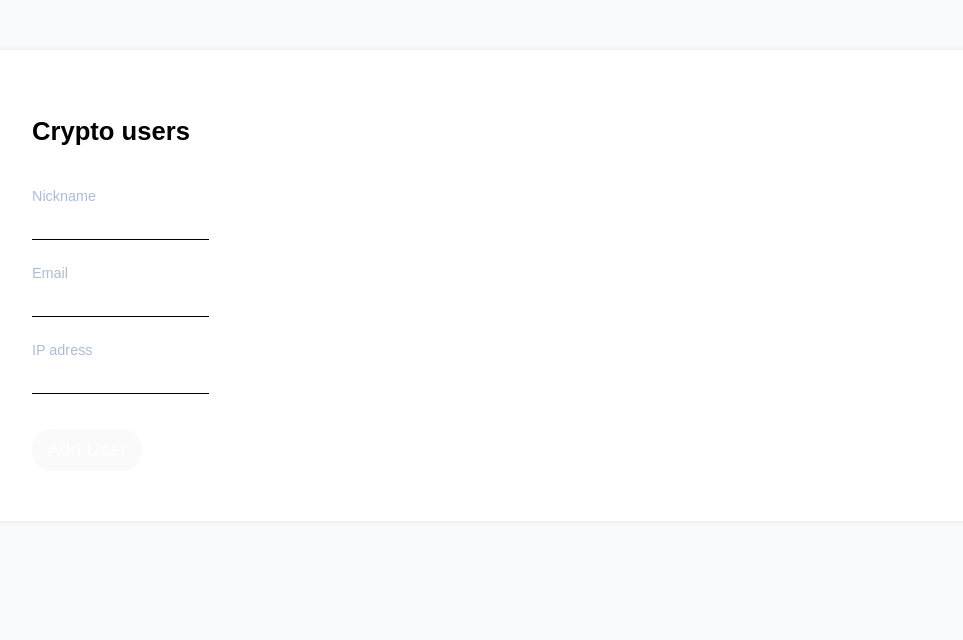
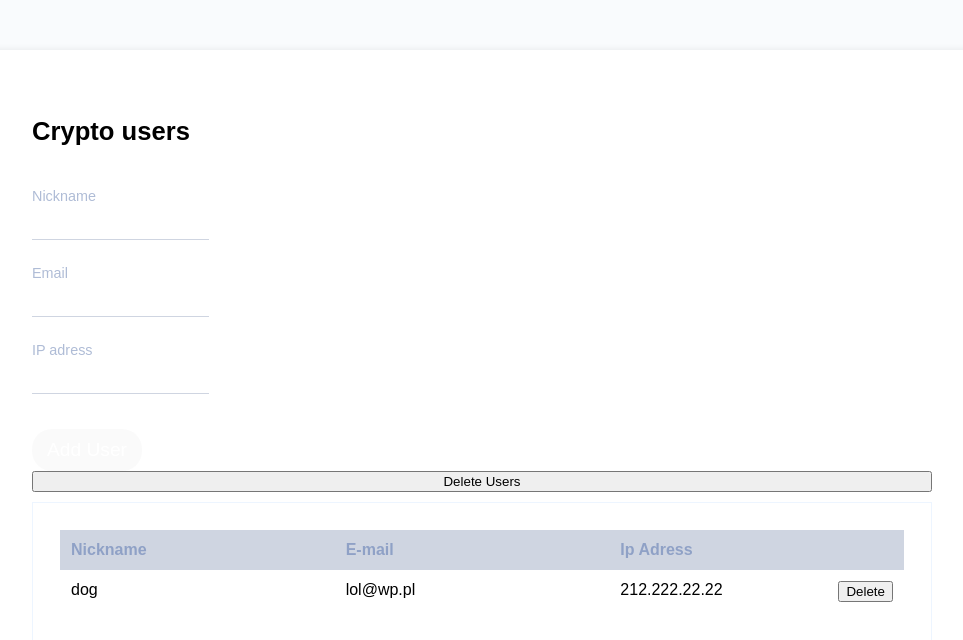
Before and after one commit to mstosio/crypto-users, a React app: page / in a window 1280 px wide. Shown: the top 640 px of the page, without its empty margins (158-1121 px from the left). Built offline with nearby package versions, Linux system fonts and the light colour scheme.

Commit message:
created table and its styles

```diff
--- a/src/components/Main.js
+++ b/src/components/Main.js
@@ -11,7 +11,7 @@ import { CryptoApp, H1 } from '../layout/index';
 class Main extends React.Component {
   state = {
     isEnabled: false,
-    users: [],
+    users: [{ nickname: 'dog', email: 'lol@wp.pl', ipadress: '212.222.22.22' }],
   };
 
   validateForm = () => {
--- a/src/components/Users/User/User.js
+++ b/src/components/Users/User/User.js
@@ -1,16 +1,18 @@
 import React from 'react';
 import PropTypes from 'prop-types';
-import { Input } from '../../../layout/index';
+import { TableRow, TD } from '../../../layout/index';
 
 const User = ({ nickname, email, ipadress, removeItem }) => (
-  <div>
-    <div>{nickname}</div>
-    <div>{email}</div>
-    <div>{ipadress}</div>
-    <button onClick={() => removeItem(nickname)} type="submit">
-      Delete
-    </button>
-  </div>
+  <TableRow>
+    <TD>{nickname}</TD>
+    <TD>{email}</TD>
+    <TD>
+      {ipadress}
+      <button onClick={() => removeItem(nickname)} type="submit">
+        Delete
+      </button>
+    </TD>
+  </TableRow>
 );
 
 export default User;
--- a/src/components/Users/Users.js
+++ b/src/components/Users/Users.js
@@ -1,7 +1,15 @@
-import React, { useEffect } from 'react';
+import React from 'react';
 import PropTypes from 'prop-types';
 import shortid from 'shortid';
 import User from './User/User';
+import {
+  UsersWrapper,
+  Table,
+  TableThead,
+  TableTbody,
+  TableRow,
+  TH,
+} from '../../layout/index';
 
 const Users = ({ users, removeItem, deleteUsers }) => {
   let button;
@@ -22,6 +30,16 @@ const Users = ({ users, removeItem, deleteUsers }) => {
   return (
     <>
       {button}
+      <UsersWrapper>
+        <Table>
+          <TableThead>
+            <TableRow>
+              <TH>Nickname</TH>
+              <TH>E-mail</TH>
+              <TH>Ip Adress</TH>
+            </TableRow>
+          </TableThead>
+          <TableTbody>
             {users.map(user => (
               <User
                 key={shortid.generate()}
@@ -31,6 +49,9 @@ const Users = ({ users, removeItem, deleteUsers }) => {
                 removeItem={removeItem}
               />
             ))}
+          </TableTbody>
+        </Table>
+      </UsersWrapper>
     </>
   );
 };
--- a/src/layout/Buttons/StyledButtons.js
+++ b/src/layout/Buttons/StyledButtons.js
@@ -2,7 +2,6 @@ import styled, { css } from 'styled-components';
 
 export const Button = styled.button`
   margin-top: 35px;
-  ${'' /* background-color: ${({ theme }) => theme.colors.maingreen}; */}
   ${({ disabled, theme }) =>
     !disabled &&
     `
--- a/src/layout/Inputs/StyledInputs.js
+++ b/src/layout/Inputs/StyledInputs.js
@@ -5,7 +5,7 @@ export const Input = styled.input`
   border: 0;
   outline: 0;
   background: transparent;
-  border-bottom: 1px solid black;
+  border-bottom: 1px solid ${({ theme }) => theme.colors.verylightgray};
 `;
 
 export const Label = styled.label`
--- /dev/null
+++ b/src/layout/Users/StyledUsers.js
@@ -0,0 +1,42 @@
+import styled from 'styled-components';
+
+export const UsersWrapper = styled.div`
+  border: 1px solid ${({ theme }) => theme.colors.lightborder};
+  padding: 25px;
+  margin-top: 10px;
+`;
+
+export const Table = styled.table`
+  width: 100%;
+`;
+
+export const TableThead = styled.thead`
+  display: grid;
+  grid-template-columns: 1fr;
+  background: ${({ theme }) => theme.colors.verylightgray};
+  font-size: 1rem;
+  padding: 10px 10px;
+  color: ${({ theme }) => theme.colors.deepnavy};
+`;
+
+export const TableTbody = styled.tbody`
+  display: grid;
+  grid-template-columns: 1fr;
+  grid-template-rows: auto;
+  padding: 10px 10px;
+`;
+
+export const TableRow = styled.tr`
+  display: grid;
+  grid-template-columns: repeat(3, 1fr);
+`;
+
+export const TH = styled.th`
+  display: flex;
+  justify-content: flex-start;
+`;
+
+export const TD = styled.td`
+  display: flex;
+  justify-content: space-between;
+`;
--- a/src/layout/index.js
+++ b/src/layout/index.js
@@ -3,3 +3,12 @@ export { Button } from './Buttons/StyledButtons';
 export { Form, Error } from './Data/StyledData';
 export { Input, Label } from './Inputs/StyledInputs';
 export { CryptoApp } from './Main/StyledMain';
+export {
+  UsersWrapper,
+  Table,
+  TableThead,
+  TableTbody,
+  TableRow,
+  TH,
+  TD,
+} from './Users/StyledUsers';
--- a/src/layout/utils/theme.js
+++ b/src/layout/utils/theme.js
@@ -3,7 +3,11 @@ export const theme = {
     maingreen: '#00e1bb',
     white: '#ffffff',
     black: '#000000',
+    verylightgray: '#cfd5e1',
     lightgray: '#afbcd6',
+    lightborder: '#edf5ff',
+    lightnavy: '#f6faff',
+    deepnavy: '#8fa1c6',
   },
   shadows: {
     lightshadow: '0 0 5px 2px rgba(0, 0, 0, 0.05)',
```
Lines whose indentation alone changed are shown as unchanged.
